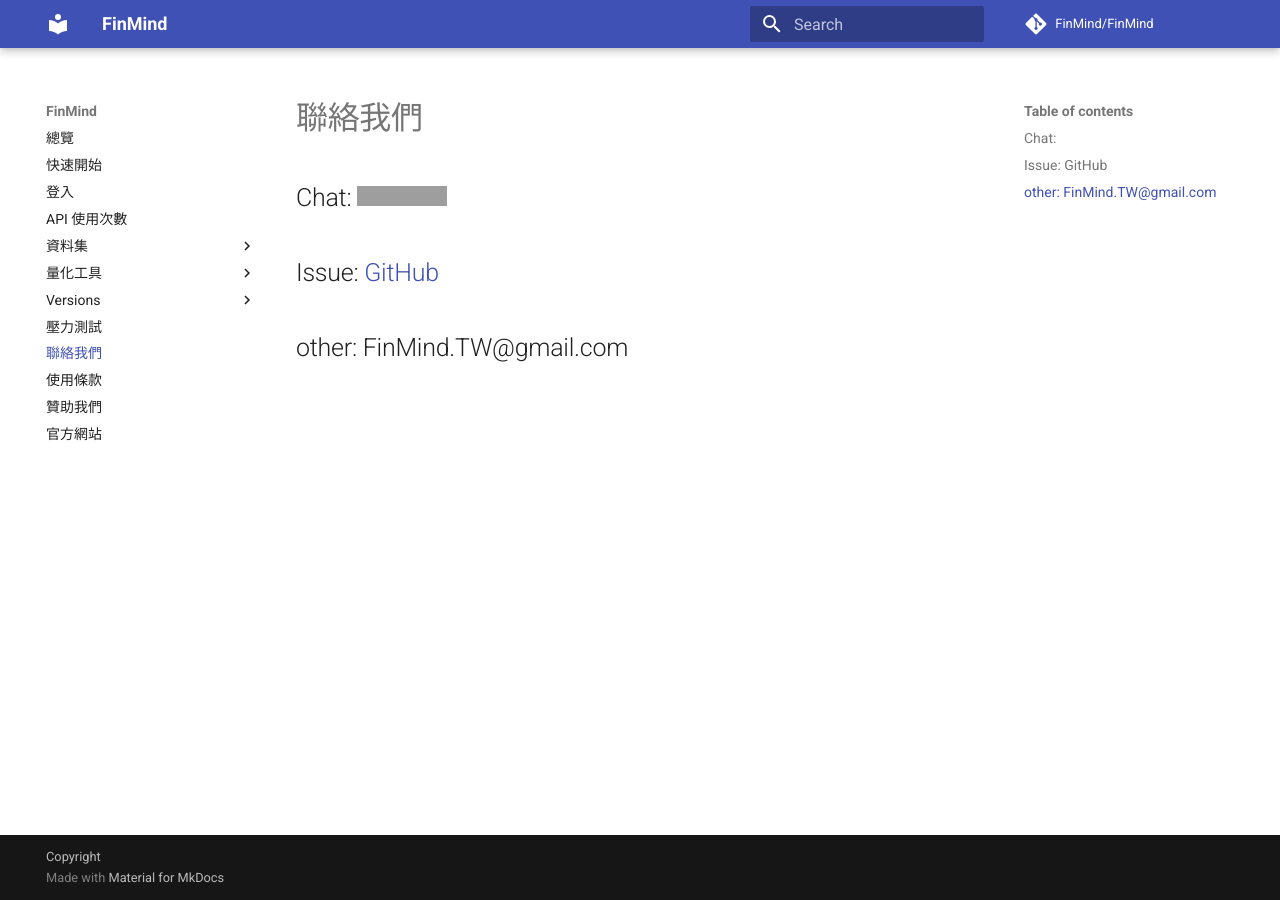
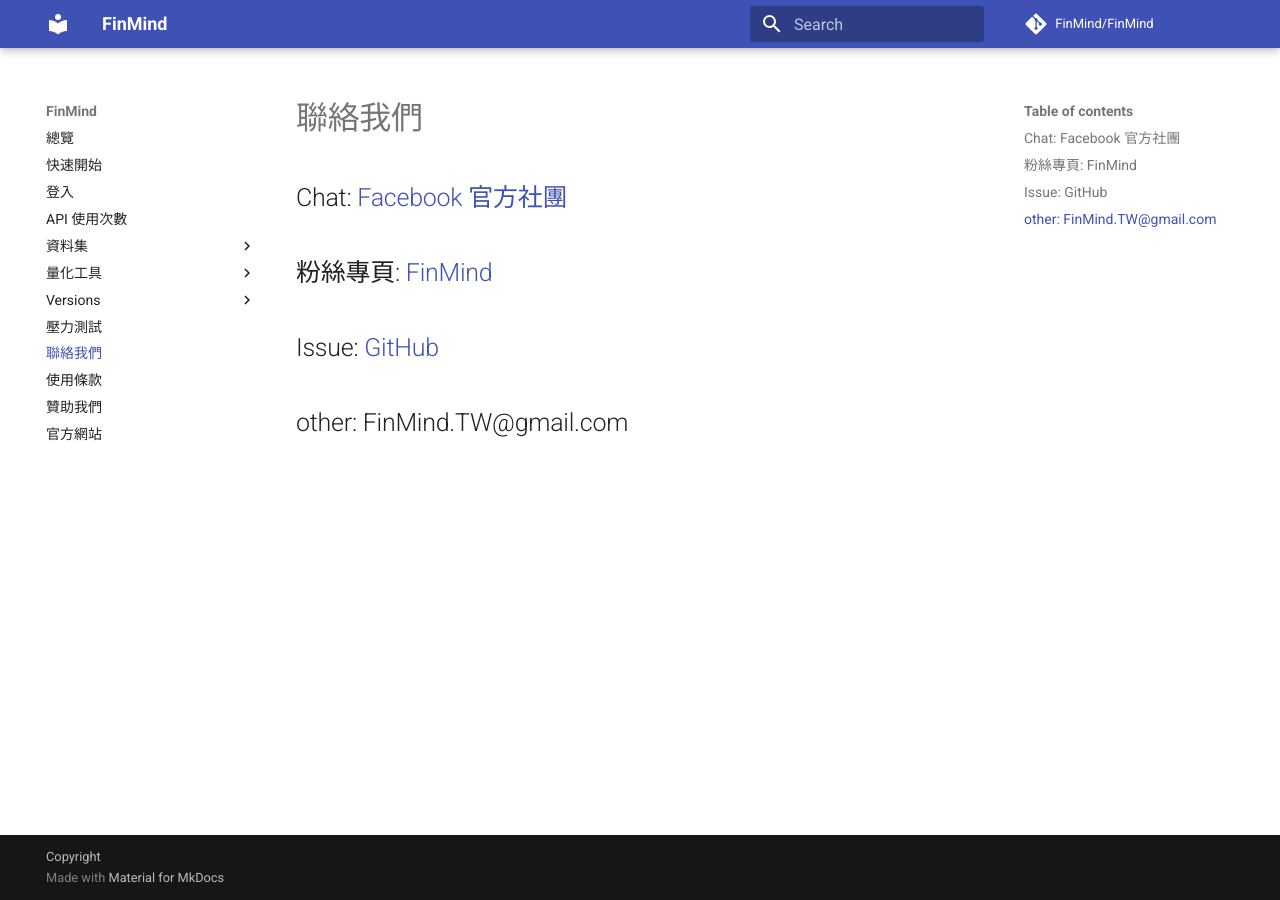
Before and after one commit to FinMind/FinMind-Doc, an MkDocs documentation site: the page built from docs/Contact.md, in a window 1280 px wide. Built offline with MkDocs 1.6.1 and Material for MkDocs 9.7.7, drawn with Linux system fonts in a browser that asks for light colours; comment, search, counter and statistics services are not loaded; grey boxes are pictures that could not be loaded.

Commit message:
docs: update contact - replace Gitter with Facebook group and fan page

```diff
--- a/docs/Contact.md
+++ b/docs/Contact.md
@@ -1,5 +1,6 @@
 
 
-## Chat: [![Gitter](https://badges.gitter.im/FinMindTW/community.svg)](https://gitter.im/FinMindTW/community?utm_source=badge&utm_medium=badge&utm_campaign=pr-badge)
+## Chat: [Facebook 官方社團](https://www.facebook.com/groups/401634838071226)
+## 粉絲專頁: [FinMind](https://www.facebook.com/profile.php?id=100065614368124)
 ## Issue: [GitHub](https://github.com/FinMind/FinMind)
 ## other: FinMind.TW@gmail.com
```
